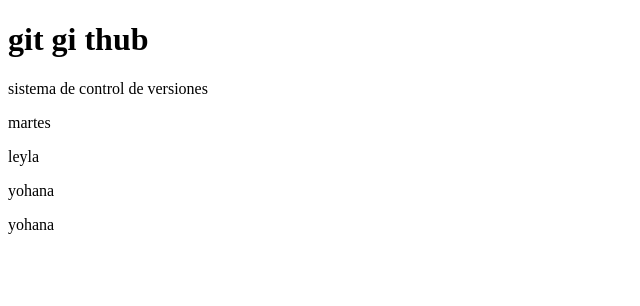
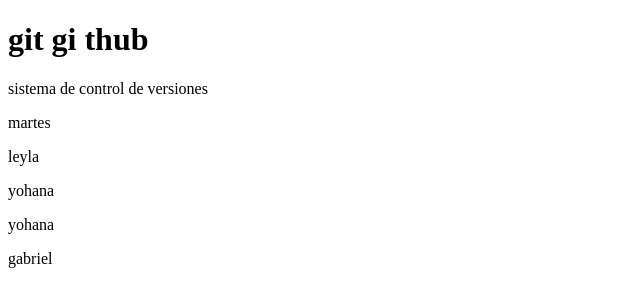
Before and after one commit to leyla0811/mi-proyecto, a plain HTML site: page INDEX.HTML in a window 1280 px wide. Shown: the full height of the page, 0-640 px from the left. Drawn offline with Linux system fonts and the light colour scheme.

Commit message:
comit gabriel

```diff
--- a/INDEX.HTML
+++ b/INDEX.HTML
@@ -14,5 +14,6 @@
     <p>leyla </p>
     <p>yohana</p>
     <p>yohana</p>
+    <p>gabriel</p>
 </body>
 </html>
```
